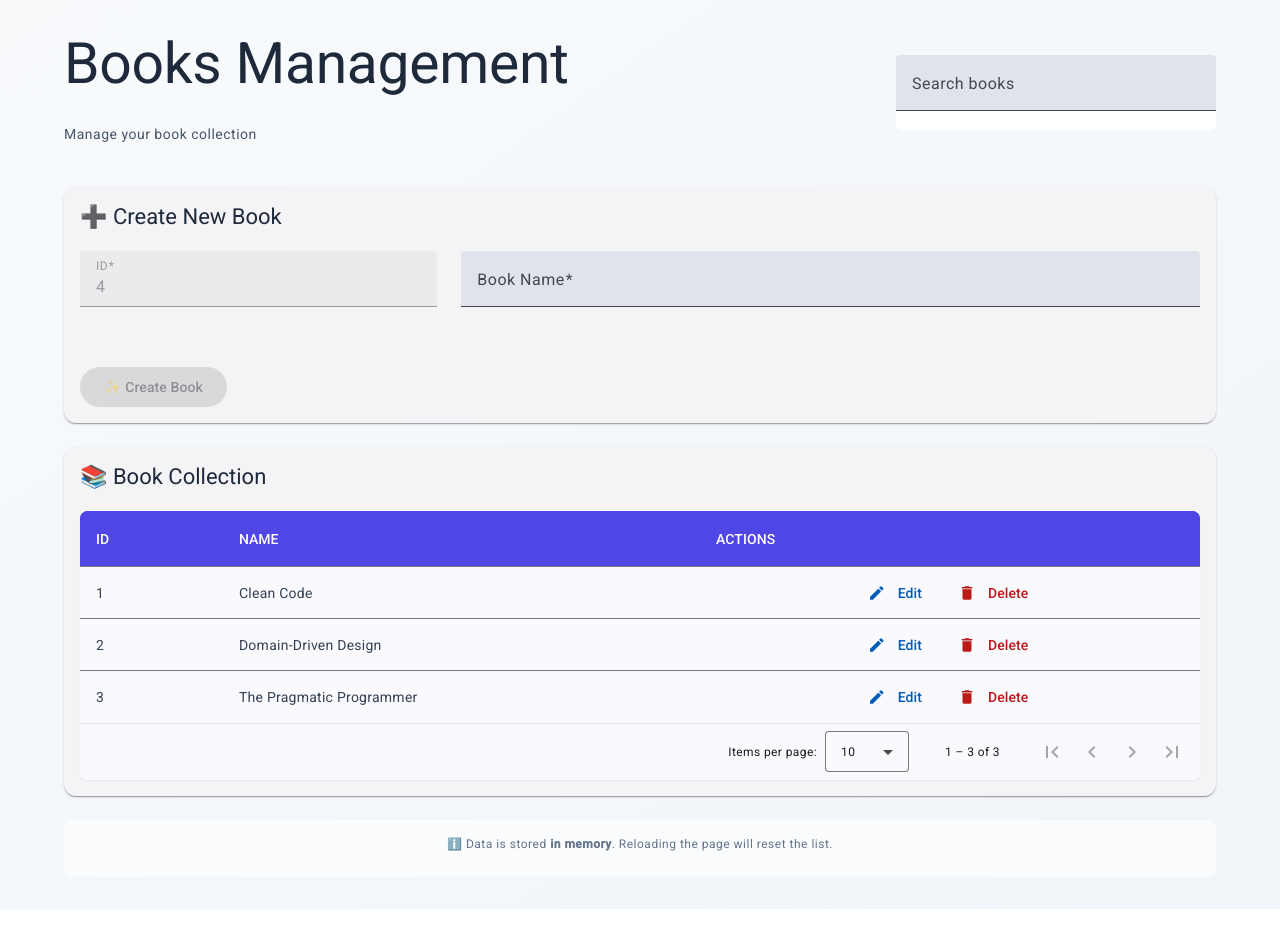
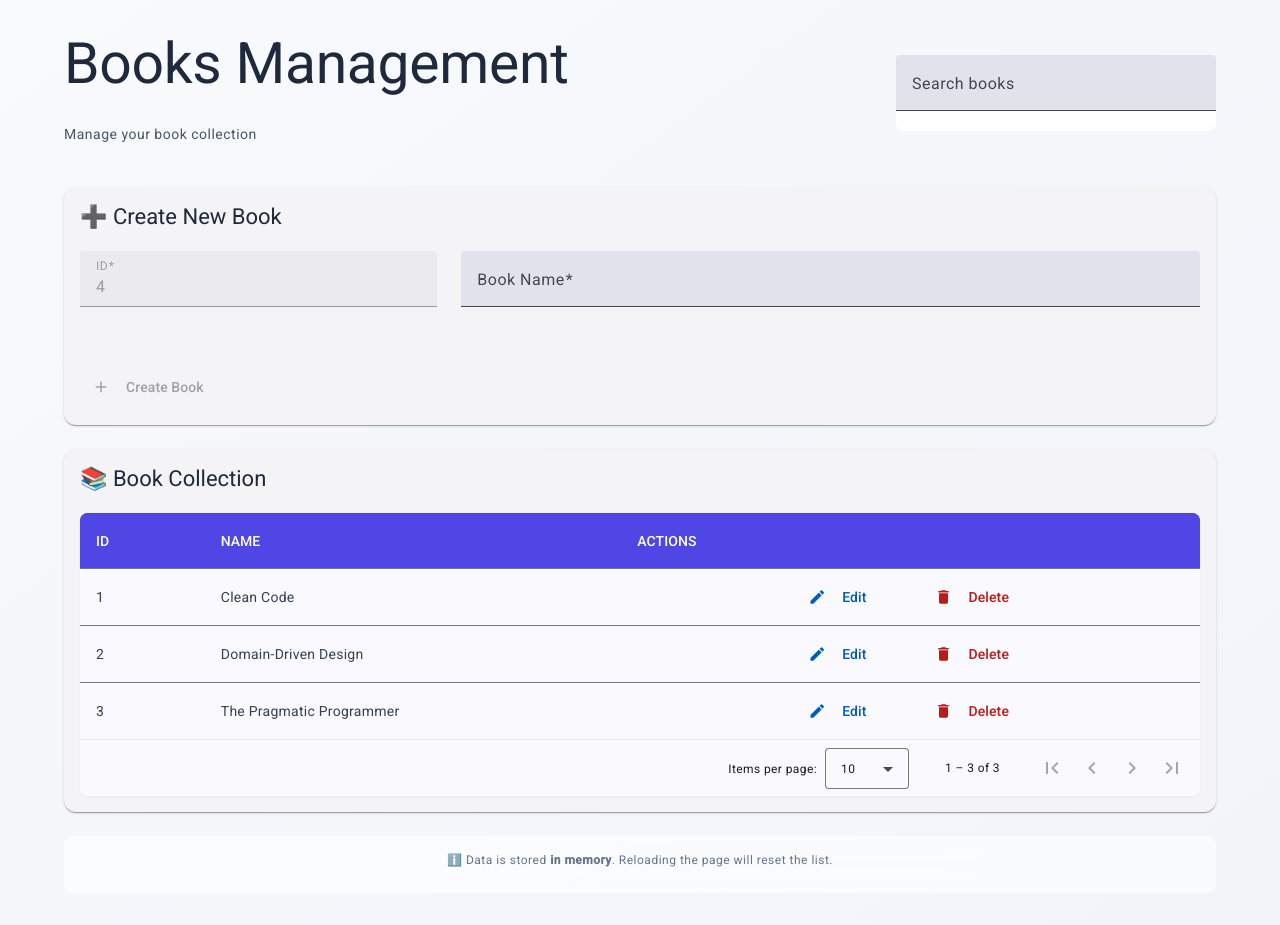
Before and after one commit to MuniBarbieri/technical-test-perc, an Angular app in the folder client/: page /books in a window 1280 px wide. Built offline with nearby package versions, Linux system fonts and the light colour scheme.

Commit message:
Create perc-button. Replace buttons with perc-button. Disable buttons when loading

```diff
--- a/client/src/app/modules/books/books.component.html
+++ b/client/src/app/modules/books/books.component.html
@@ -48,26 +48,24 @@
 
             <!-- Actions -->
             <div class="md:col-span-3 flex gap-3 mt-2">
-              <button
-                mat-raised-button
+              <perc-button
+                [label]="isEditing ? 'Update Book' : 'Create Book'"
+                [icon]="isEditing ? 'save' : 'add'"
                 color="primary"
                 type="submit"
-                class="min-w-[140px] h-[42px] font-medium tracking-wide transition-all duration-200 hover:-translate-y-0.5 hover:shadow-lg"
                 [disabled]="isSubmitDisabled || isLoading"
-              >
-                {{ isEditing ? '💾 Update Book' : '✨ Create Book' }}
-              </button>
+                class="min-w-[140px] h-[42px] font-medium tracking-wide transition-all duration-200 hover:-translate-y-0.5"
+              ></perc-button>
 
-              <button
-                mat-stroked-button
+              <perc-button
+                *ngIf="isEditing"
+                label="Cancel"
+                icon="close"
                 type="button"
-                *ngIf="isEditing"
-                (click)="clearSelection()"
+                (clicked)="clearSelection()"
+                [disabled]="isLoading"
                 class="min-w-[100px] h-[42px] transition-all duration-200 hover:-translate-y-0.5"
-                [disabled]="isLoading"
-              >
-                Cancel
-              </button>
+              ></perc-button>
             </div>
           </form>
         </mat-card-content>
@@ -88,6 +86,7 @@
             [config]="tableConfig"
             [selectedItem]="selectedBook"
             [totalDataCount]="(books$ | async)?.length ?? 0"
+            [isLoading]="isLoading"
             (edit)="onEditBook($event)"
             (delete)="onDeleteBook($event)"
           ></perc-data-table>
--- a/client/src/app/modules/books/books.module.ts
+++ b/client/src/app/modules/books/books.module.ts
@@ -10,6 +10,7 @@ import { MatInputModule } from '@angular/material/input';
 import { MatSnackBarModule } from '@angular/material/snack-bar';
 import { BooksComponent } from './books.component';
 import { PercDataTableComponent } from '../../shared/components/perc-data-table/perc-data-table.component';
+import { PercButtonComponent } from '../../shared/components/perc-button/perc-button.component';
 import { MatTableModule } from '@angular/material/table';
 import { MatPaginatorModule } from '@angular/material/paginator';
 import { MatSortModule } from '@angular/material/sort';
@@ -18,7 +19,7 @@ import { MatProgressBarModule } from '@angular/material/progress-bar';
 
 
 @NgModule({
-  declarations: [BooksComponent, PercDataTableComponent],
+  declarations: [BooksComponent, PercDataTableComponent, PercButtonComponent],
   imports: [
     RouterModule.forChild(booksRoutes),
     CommonModule,
--- /dev/null
+++ b/client/src/app/shared/components/perc-button/perc-button.component.css
@@ -0,0 +1 @@
+/* Perc Button Component Styles */
--- /dev/null
+++ b/client/src/app/shared/components/perc-button/perc-button.component.html
@@ -0,0 +1,12 @@
+<button
+  mat-button
+  [color]="color"
+  [disabled]="disabled"
+  [type]="type"
+  (click)="onClick($event)"
+  class="inline-flex items-center gap-2"
+  [ngClass]="class"
+>
+  <mat-icon *ngIf="icon">{{ icon }}</mat-icon>
+  <span>{{ label }}</span>
+</button>
--- /dev/null
+++ b/client/src/app/shared/components/perc-button/perc-button.component.ts
@@ -0,0 +1,24 @@
+import { Component, Input, Output, EventEmitter } from '@angular/core';
+
+@Component({
+  selector: 'perc-button',
+  templateUrl: './perc-button.component.html',
+  styleUrls: ['./perc-button.component.css']
+})
+export class PercButtonComponent {
+  @Input() label?: string = '';
+  @Input() icon?: string;
+  @Input() color: 'primary' | 'accent' | 'warn' | '' = 'primary';
+  @Input() disabled: boolean = false;
+  @Input() type: 'button' | 'submit' | 'reset' = 'button';
+  @Input() class?: string;
+
+  @Output() clicked = new EventEmitter<void>();
+
+  onClick(event: MouseEvent): void {
+    if (!this.disabled) {
+      event.stopPropagation();
+      this.clicked.emit();
+    }
+  }
+}
--- a/client/src/app/shared/components/perc-data-table/perc-data-table.component.html
+++ b/client/src/app/shared/components/perc-data-table/perc-data-table.component.html
@@ -23,27 +23,25 @@
         </th>
         <td mat-cell *matCellDef="let item" class="px-6 py-4 text-sm text-slate-700 border-b border-slate-200 text-center">
           <div class="flex gap-2 justify-center items-center">
-            <button
+            <perc-button
               *ngIf="configMerged.showEditButton"
-              mat-button
+              [label]="configMerged.editButtonLabel"
+              icon="edit"
               color="primary"
-              (click)="onEditClick(item, $event)"
-              class="inline-flex items-center gap-1 min-w-0 px-4 py-2 text-sm transition-all duration-200 hover:bg-indigo-50 hover:-translate-y-0.5"
-            >
-              <mat-icon>edit</mat-icon>
-              {{ configMerged.editButtonLabel }}
-            </button>
+              [disabled]="isLoading"
+              (clicked)="onEditClick(item)"
+              class="min-w-0 px-4 py-2 text-sm transition-all duration-200  hover:-translate-y-0.5"
+            ></perc-button>
 
-            <button
+            <perc-button
               *ngIf="configMerged.showDeleteButton"
-              mat-button
+              [label]="configMerged.deleteButtonLabel"
+              icon="delete"
               color="warn"
-              (click)="onDeleteClick(item, $event)"
-              class="inline-flex items-center gap-1 min-w-0 px-4 py-2 text-sm transition-all duration-200 hover:bg-red-50 hover:-translate-y-0.5"
-            >
-              <mat-icon>delete</mat-icon>
-              {{ configMerged.deleteButtonLabel }}
-            </button>
+              [disabled]="isLoading"
+              (clicked)="onDeleteClick(item)"
+              class="min-w-0 px-4 py-2 text-sm transition-all duration-200 hover:-translate-y-0.5"
+            ></perc-button>
           </div>
         </td>
       </ng-container>
--- a/client/src/app/shared/components/perc-data-table/perc-data-table.component.ts
+++ b/client/src/app/shared/components/perc-data-table/perc-data-table.component.ts
@@ -36,6 +36,7 @@ export class PercDataTableComponent<T = any> implements AfterViewInit, OnChanges
   @Input() config: PercDataTableConfig = {};
   @Input() selectedItem: T | null = null;
   @Input() totalDataCount: number = 0; // Total de datos originales (sin filtrar)
+  @Input() isLoading: boolean = false;
 
   @Output() edit = new EventEmitter<T>();
   @Output() delete = new EventEmitter<T>();
```
